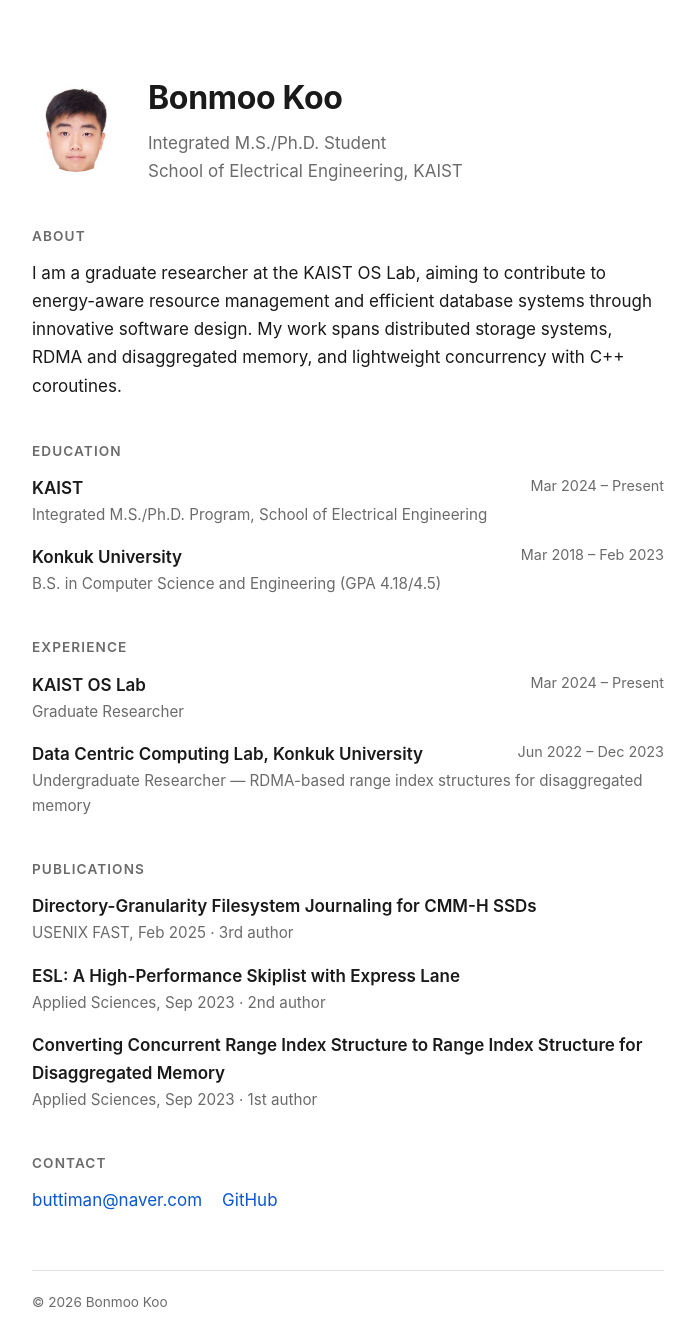
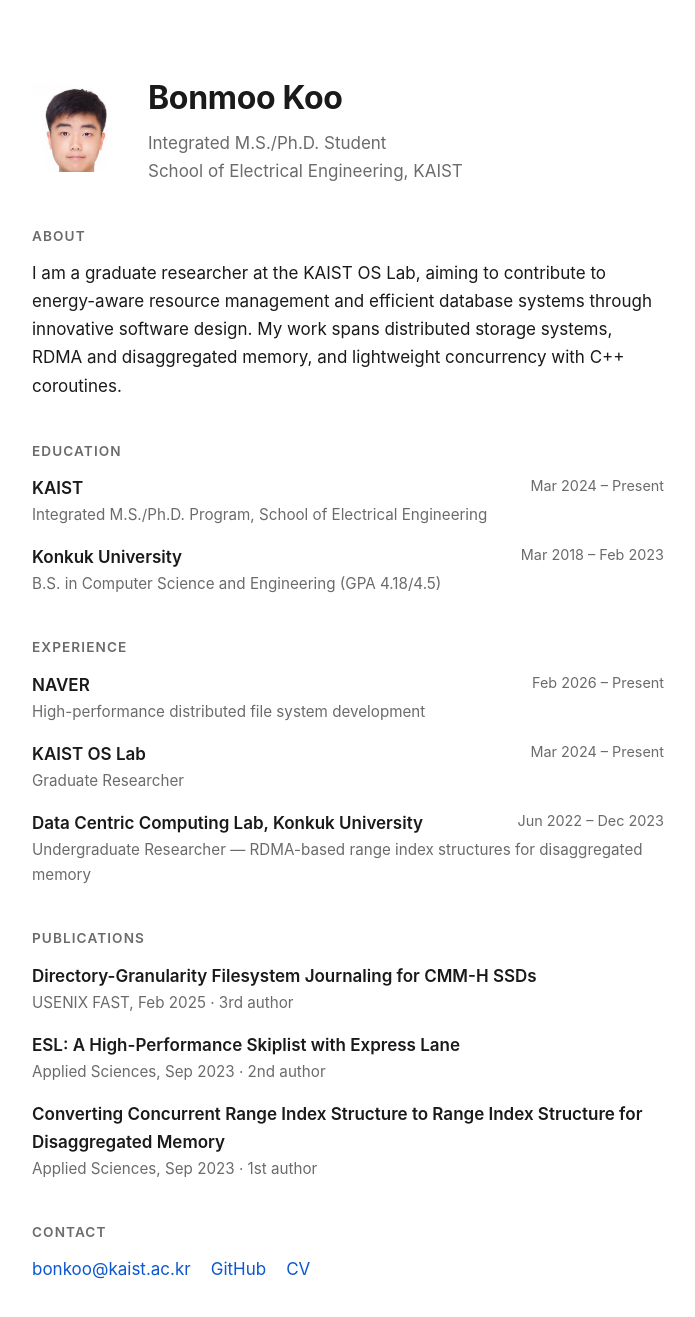
Before and after one commit to BonmooKoo/BonmooKoo.github.io, a plain HTML site: page index.html in a window 1280 px wide. Shown: the top 1317 px of the page, without its empty margins (292-987 px from the left). Drawn offline with Linux system fonts and the light colour scheme.

Commit message:
Square photo, add NAVER experience, update contact, add CV link

```diff
--- a/index.html
+++ b/index.html
@@ -47,7 +47,7 @@
     height: 88px;
     object-fit: cover;
     object-position: top;
-    border-radius: 50%;
+    border-radius: 4px;
     flex-shrink: 0;
   }
   h1 {
@@ -141,6 +141,13 @@
   <h2>Experience</h2>
   <div class="item">
     <div class="head">
+      <span class="title">NAVER</span>
+      <span class="date">Feb 2026 – Present</span>
+    </div>
+    <div class="sub">High-performance distributed file system development</div>
+  </div>
+  <div class="item">
+    <div class="head">
       <span class="title">KAIST OS Lab</span>
       <span class="date">Mar 2024 – Present</span>
     </div>
@@ -170,8 +177,9 @@
 
   <h2>Contact</h2>
   <ul class="links">
-    <li><a href="mailto:buttiman@naver.com">buttiman@naver.com</a></li>
+    <li><a href="mailto:bonkoo@kaist.ac.kr">bonkoo@kaist.ac.kr</a></li>
     <li><a href="https://github.com/BonmooKoo">GitHub</a></li>
+    <li><a href="cv.pdf">CV</a></li>
   </ul>
 
   <footer>© 2026 Bonmoo Koo</footer>
```
